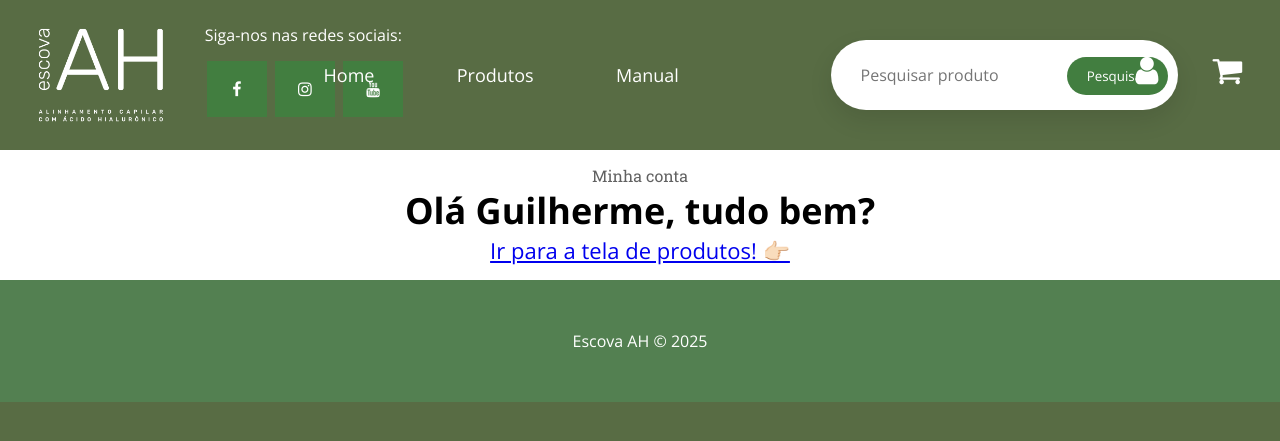
After one commit to phps-vilani/escovaah_php, a PHP site: page /dados_usuario.php in a window 1280 px wide. The commit adds this page. Shown: the top 441 px of the page. Run offline with PHP 8.4, Linux system fonts and the light colour scheme; some web fonts are replaced.

Commit message:
criacao da tela minha conta

```diff
--- a/css/styles.css
+++ b/css/styles.css
@@ -547,6 +547,34 @@ swiper-slide .sliderText img {
   border: none;
 }
 
+/* DETALHES DO USUARIO */
+
+.tela-detalhes-usuario {
+  display: flex;
+  width: 100%;
+  height: 100%;
+  background-color: #fff;
+  justify-content: center;
+  flex-direction: column;
+  align-items: center;
+  padding: 15px;
+
+}
+
+.tela-detalhes-usuario p {
+  display: block;
+  font-family: 'Roboto Slab', 'serif';
+  color: rgb(97, 97, 97);
+}
+
+.tela-detalhes-usuario h2 {
+  font-size: 36px;
+}
+
+.tela-detalhes-usuario a {
+  font-size: 22px;
+}
+
 /* FOOTER */
 
 footer {
--- /dev/null
+++ b/dados_usuario.php
@@ -0,0 +1,24 @@
+<?php
+include_once('templates/header.php');
+?>
+<div class="tela-detalhes-usuario">
+    <div>
+        <p>Minha conta</p>
+    </div>
+
+    <div>
+        <h2>Olá Guilherme, tudo bem?</h2>
+    </div>
+
+    <a href="<?= $BASE_URL ?>produtos.php">Ir para a tela de produtos! 👉🏻</a>
+</div>
+
+
+
+
+
+<?php
+
+include_once('templates/footer.php');
+
+?>
--- a/templates/header.php
+++ b/templates/header.php
@@ -23,7 +23,7 @@ include_once('model/produtos_model.php');
 
 <body>
     <header>
-        <a href="" id="logo">
+        <a href="<?= $BASE_URL ?>" id="logo">
             <img src="<?= $BASE_URL ?>assets/logo.png" alt="logo">
         </a>
         <div id="socials">
@@ -54,7 +54,7 @@ include_once('model/produtos_model.php');
                         </div>
                     </div>
                 </div>
-                <div><i class="fa fa-user fa-2x"></i></div>
+                <div><i href="dados_usuario.php" class="fa fa-user fa-2x"></i></div>
                 <div><i class="fa fa-shopping-cart fa-2x"></i></div>
             </ul>
         </nav>
```
